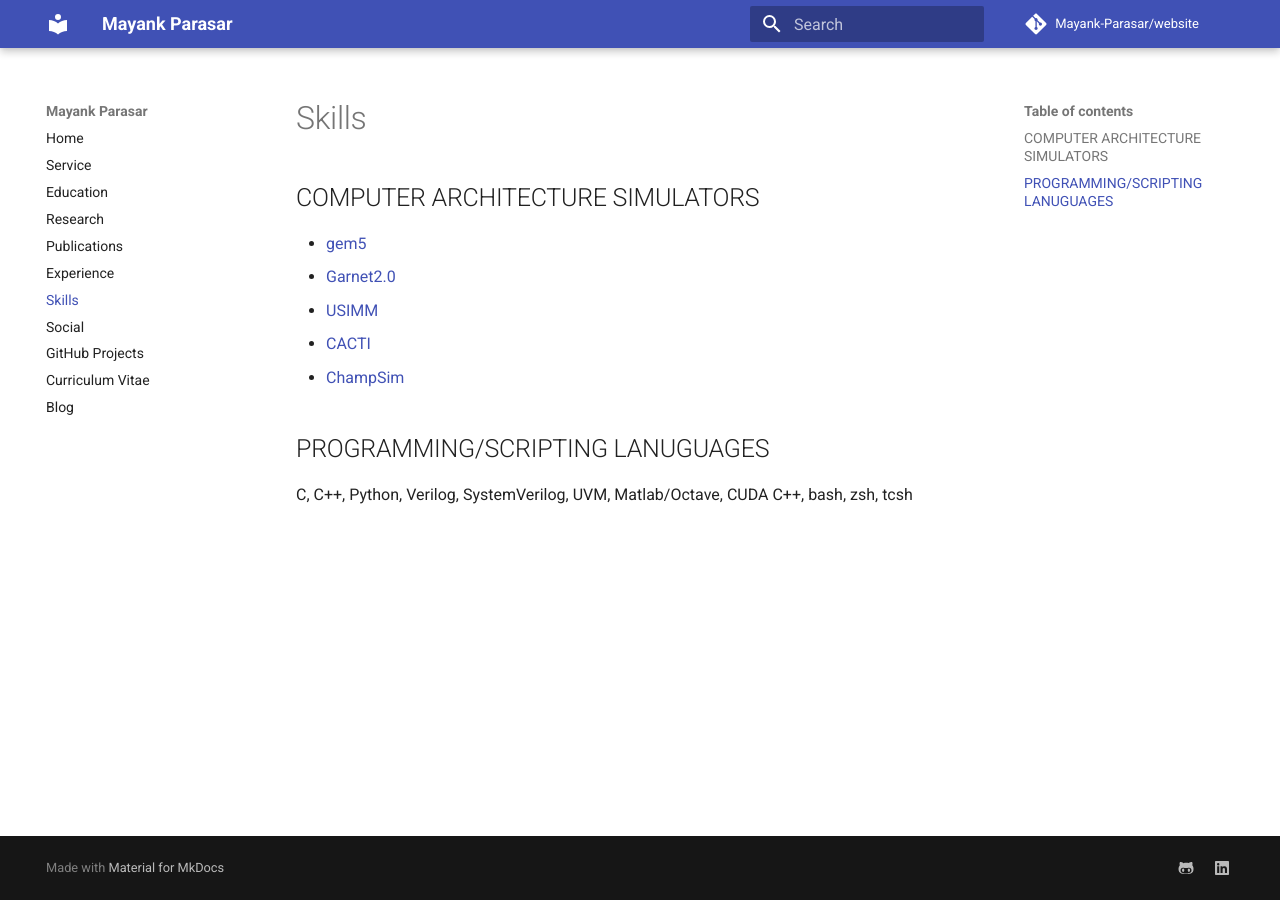
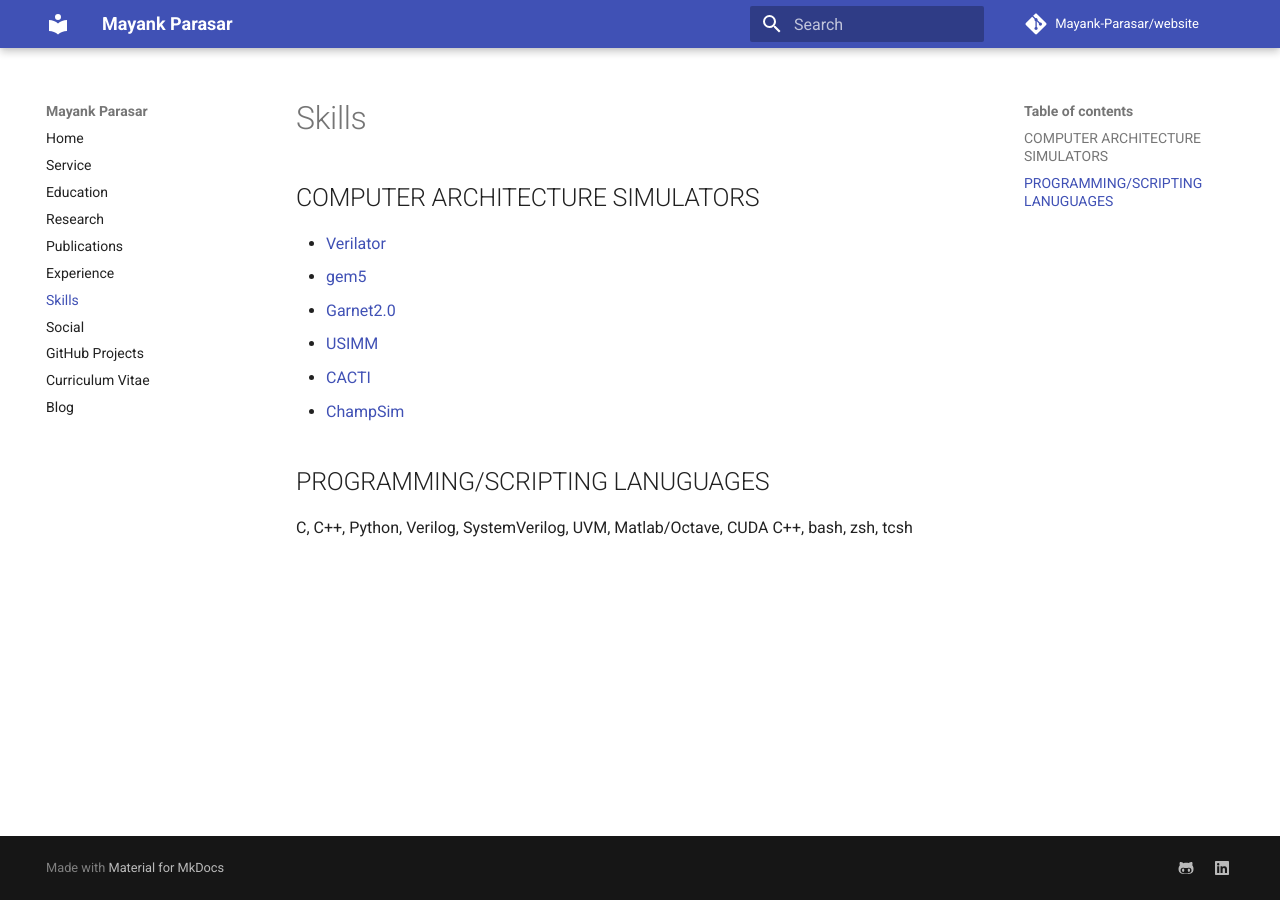
Before and after one commit to Mayank-Parasar/website, an MkDocs documentation site: the page built from docs/skill.md, in a window 1280 px wide. Built offline with MkDocs 1.6.1 and Material for MkDocs 9.7.7, drawn with Linux system fonts in a browser that asks for light colours; comment, search, counter and statistics services are not loaded.

Commit message:
added more information to the website

```diff
--- a/docs/skill.md
+++ b/docs/skill.md
@@ -1,4 +1,5 @@
 ##COMPUTER ARCHITECTURE SIMULATORS
+* <a href="https://www.veripool.org/wiki/verilator">Verilator</a>
 * <a href="http://www.gem5.org">gem5</a>
 * <a href="http://www.gem5.org/Garnet2.0">Garnet2.0</a>
 * <a href="http://www.utaharch.blogspot.com/2012/02/usimm.html">USIMM</a>
```
